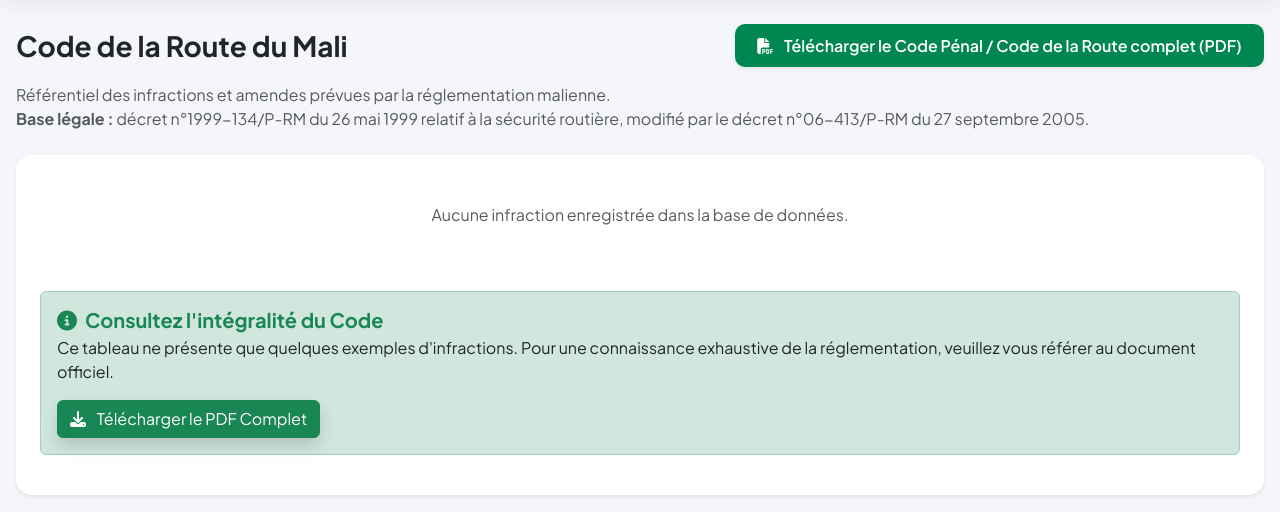
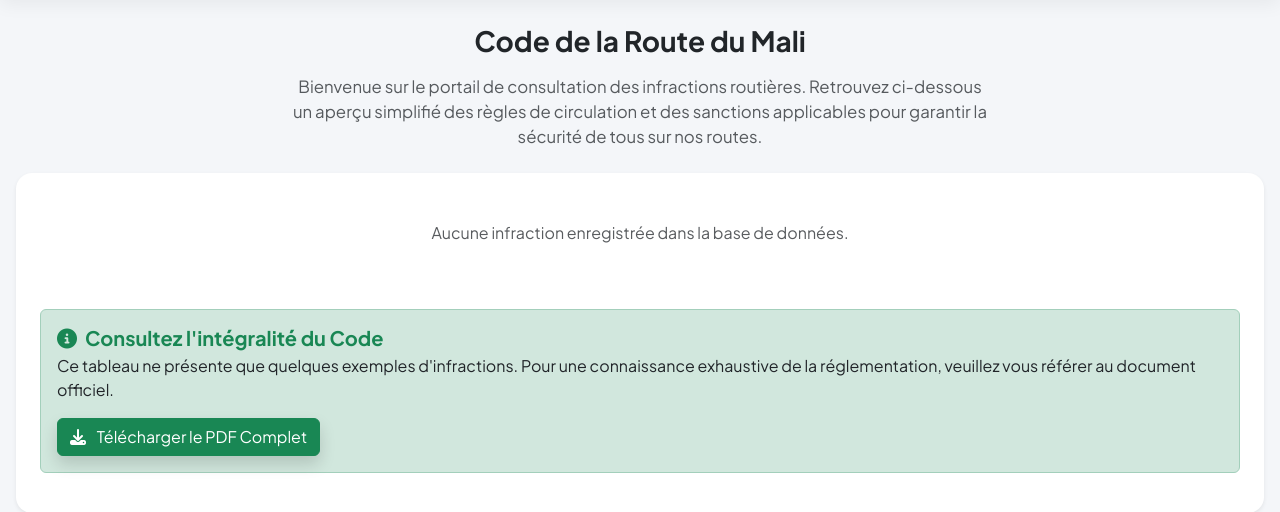
Before and after one commit to Cheickne-Kanoute/MaliContraventions, a Django app: page /code-route/ in a window 1280 px wide. Shown: the part 64-576 px from the top of the page. Run offline with Django 4.2, Linux system fonts and the light colour scheme; data that the repository does not hold is empty.

Commit message:
style: améliorer le texte d'introduction et supprimer le bouton de téléchargement en haut

```diff
--- a/templates/code_route.html
+++ b/templates/code_route.html
@@ -4,16 +4,11 @@
 {% block title %}Code de la route - Référentiel des infractions - Mali Contraventions{% endblock %}
 
 {% block content %}
-<div class="mb-4">
-    <div class="d-flex flex-wrap justify-content-between align-items-center gap-3 mb-3">
-        <h3 class="fw-bold text-dark mb-0">Code de la Route du Mali</h3>
-        <a href="{% static 'documents/code_penal_mali.pdf' %}" target="_blank" download class="btn btn-mali shadow-sm">
-            <i class="fa-solid fa-file-pdf me-2"></i> Télécharger le Code Pénal / Code de la Route complet (PDF)
-        </a>
-    </div>
-    <p class="text-muted">
-        Référentiel des infractions et amendes prévues par la réglementation malienne.<br>
-        <strong>Base légale :</strong> décret n°1999-134/P-RM du 26 mai 1999 relatif à la sécurité routière, modifié par le décret n°06-413/P-RM du 27 septembre 2005.
+<div class="mb-4 text-center">
+    <h3 class="fw-bold text-dark mb-3">Code de la Route du Mali</h3>
+    <p class="text-muted mx-auto" style="max-width: 700px; font-size: 1.05rem;">
+        Bienvenue sur le portail de consultation des infractions routières.
+        Retrouvez ci-dessous un aperçu simplifié des règles de circulation et des sanctions applicables pour garantir la sécurité de tous sur nos routes.
     </p>
 </div>
 
```
